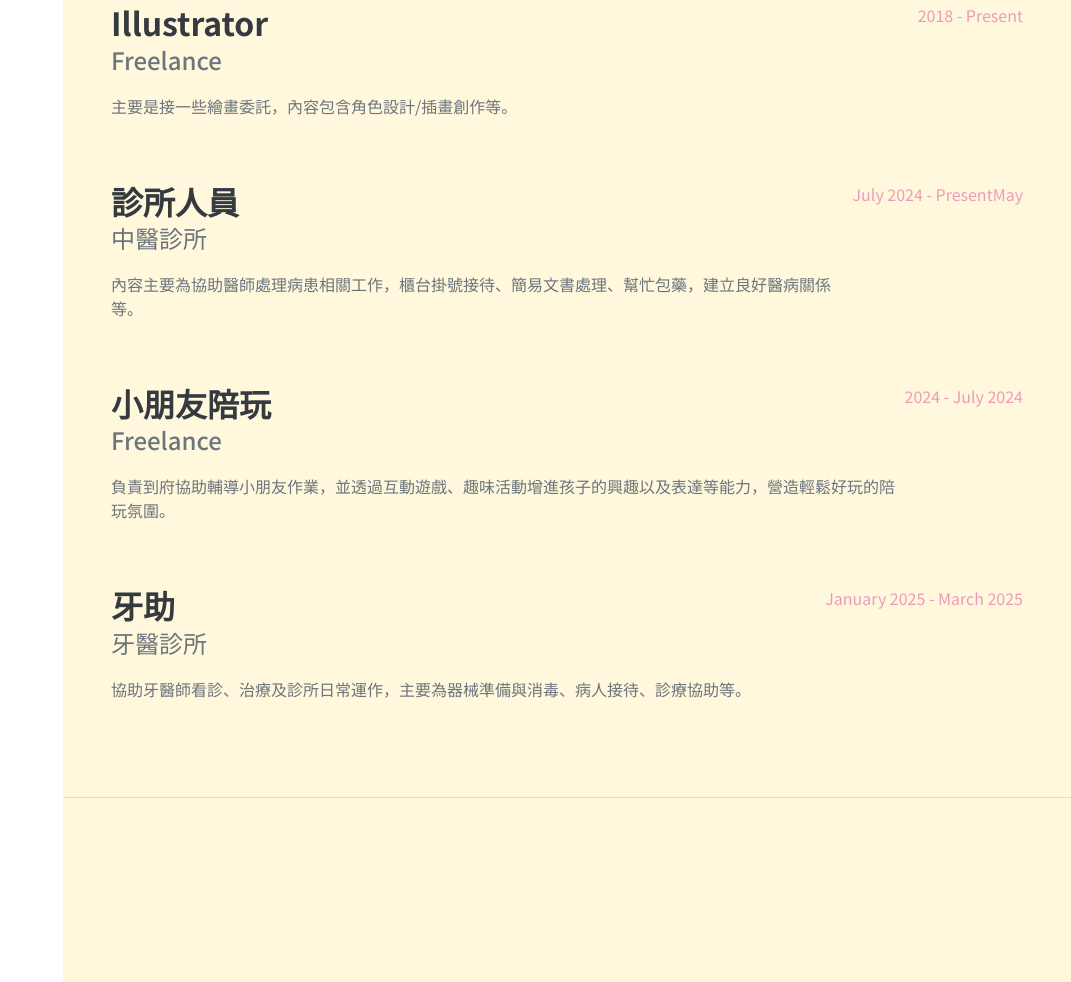
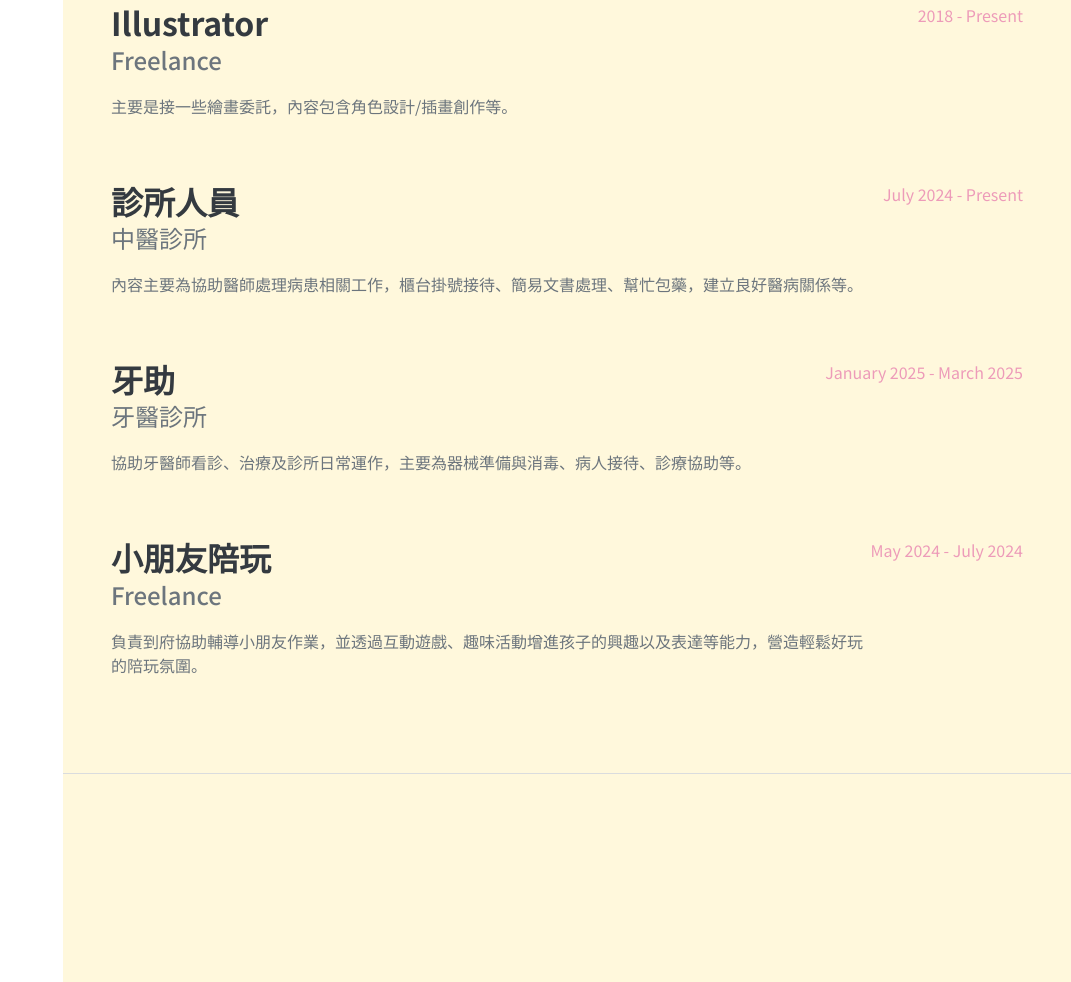
Before and after one commit to Ducksquare/Ducksquare.github.io, a plain HTML site: page index.html in a window 1280 px wide. Shown: the part 993-1975 px from the top of the page, without its empty margins (209-1280 px from the left). Drawn offline with nearby package versions, Linux system fonts and the light colour scheme; a web font is replaced by a local one.

Commit message:
Update index.html

```diff
--- a/index.html
+++ b/index.html
@@ -97,23 +97,23 @@
                         <div class="subheading mb-3">中醫診所</div>
                         <p>內容主要為協助醫師處理病患相關工作，櫃台掛號接待、簡易文書處理、幫忙包藥，建立良好醫病關係等。</p>
                     </div>
-                    <div class="flex-shrink-0"><span class="text-primary">July 2024 - PresentMay </span></div>
+                    <div class="flex-shrink-0"><span class="text-primary">July 2024 - Present </span></div>
                 </div>
                 <div class="d-flex flex-column flex-md-row justify-content-between mb-5">
-                    <div class="flex-grow-1">
-                        <h3 class="mb-0">小朋友陪玩</h3>
-                        <div class="subheading mb-3">Freelance</div>
-                        <p>負責到府協助輔導小朋友作業，並透過互動遊戲、趣味活動增進孩子的興趣以及表達等能力，營造輕鬆好玩的陪玩氛圍。</p>
-                    </div>
-                    <div class="flex-shrink-0"><span class="text-primary">2024 - July 2024</span></div>
-                </div>
-                <div class="d-flex flex-column flex-md-row justify-content-between">
                     <div class="flex-grow-1">
                         <h3 class="mb-0">牙助</h3>
                         <div class="subheading mb-3">牙醫診所</div>
                         <p>協助牙醫師看診、治療及診所日常運作，主要為器械準備與消毒、病人接待、診療協助等。</p>
                     </div>
                     <div class="flex-shrink-0"><span class="text-primary">January 2025 - March 2025</span></div>
+                </div>
+                <div class="d-flex flex-column flex-md-row justify-content-between">
+                    <div class="flex-grow-1">
+                        <h3 class="mb-0">小朋友陪玩</h3>
+                        <div class="subheading mb-3">Freelance</div>
+                        <p>負責到府協助輔導小朋友作業，並透過互動遊戲、趣味活動增進孩子的興趣以及表達等能力，營造輕鬆好玩的陪玩氛圍。</p>
+                    </div>
+                    <div class="flex-shrink-0"><span class="text-primary">May 2024 - July 2024</span></div>
                 </div>
             </div>
         </section>
```
